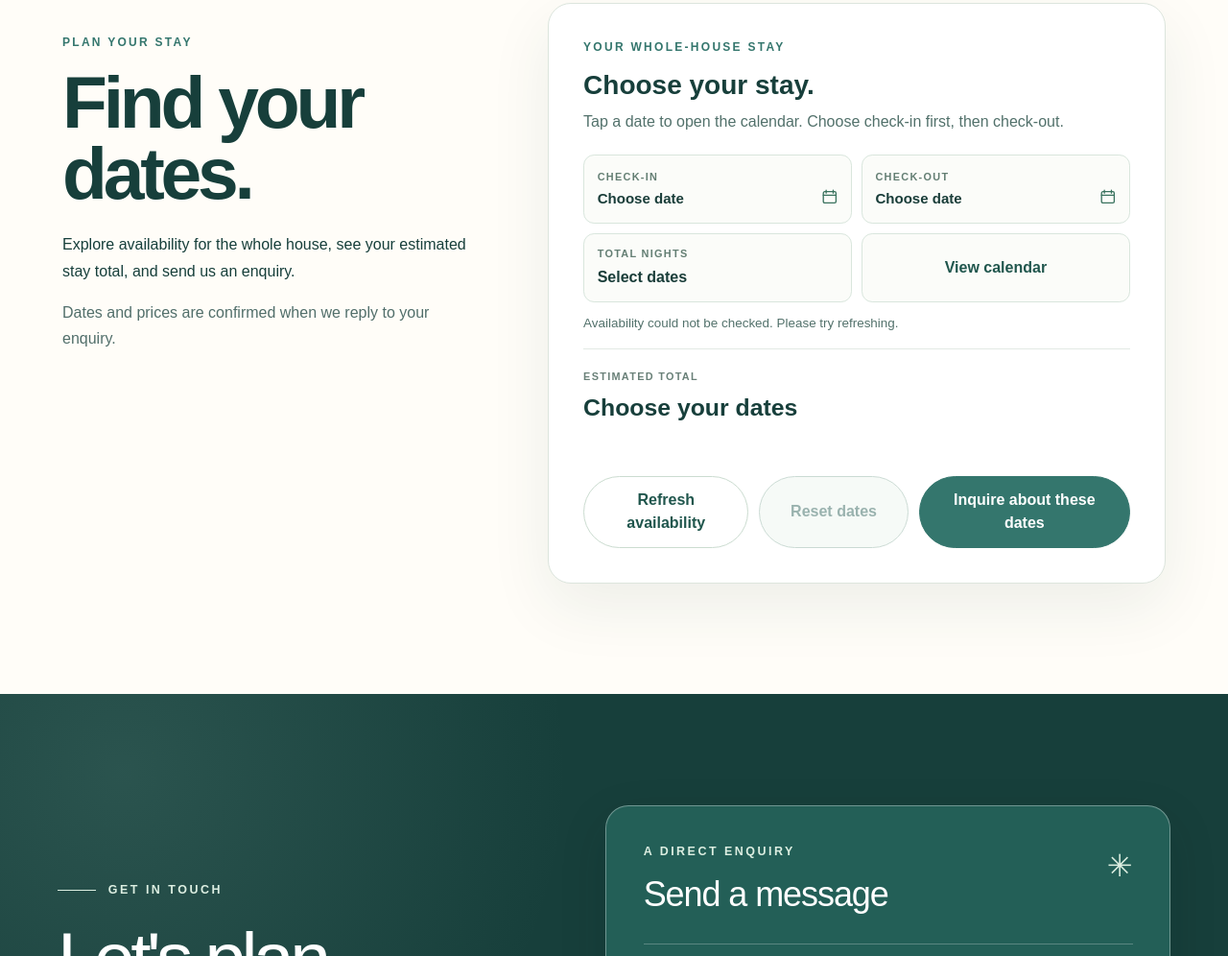
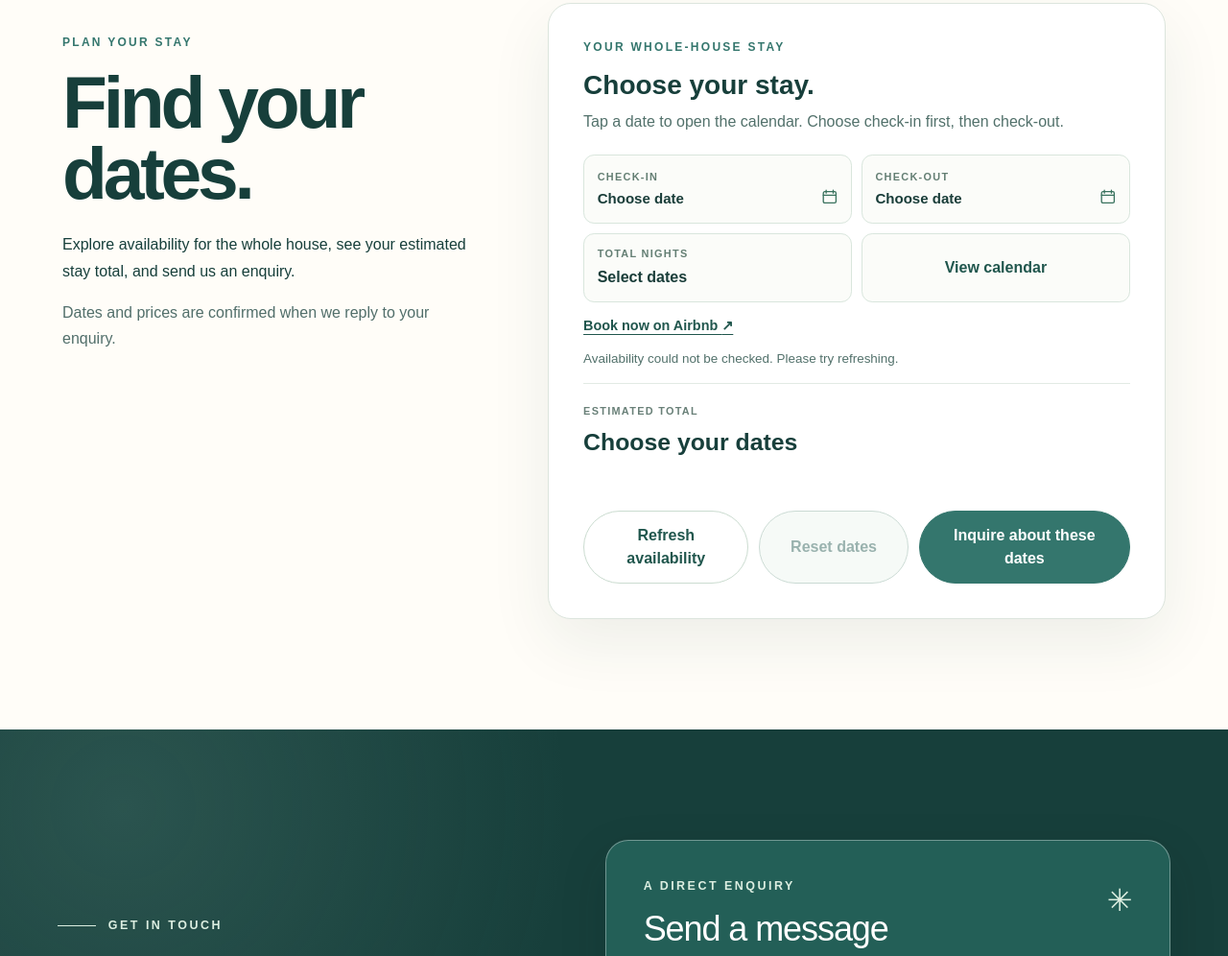
Before and after one commit to Drougan20/AquaHouse, an Astro site: page / in a window 1280 px wide. Shown: the part 5432-6428 px from the top of the page at 96% size. Built offline with nearby package versions, Linux system fonts and the light colour scheme; Astro itself is replaced by a stand-in of ours; no server answers.

Commit message:
Add Airbnb booking link

```diff
--- a/src/components/BookingCalendar.astro
+++ b/src/components/BookingCalendar.astro
@@ -1,3 +1,6 @@
+---
+const airbnbUrl = 'https://www.airbnb.co.za/rooms/1758038818357992538?guests=1&adults=1&s=67&unique_share_id=0596a1c7-c6de-4a90-8421-23219224314f&source_impression_id=p3_1790601392_P3EZNgWFgvnWtyx4';
+---
 <section id="availability" class="booking" aria-labelledby="booking-title">
   <div class="booking-layout">
     <div class="booking-intro">
@@ -116,6 +119,21 @@
           </div>
         </div>
       </div>
+
+            {airbnbUrl ? (
+        <a
+          class="airbnb-link"
+          href={airbnbUrl}
+          target="_blank"
+          rel="noopener noreferrer"
+        >
+          Book now on Airbnb <span aria-hidden="true">↗</span>
+        </a>
+      ) : (
+        <p class="airbnb-link airbnb-link-placeholder">
+          Book now on Airbnb — link coming soon
+        </p>
+      )}
 
       <p id="booking-status" class="booking-status" role="status">
         Loading availability…
@@ -342,6 +360,25 @@
 
   .view-calendar:hover {
     background: #eef6f0;
+  }
+
+    .airbnb-link {
+    display: inline-block;
+    margin-top: 0.9rem;
+    color: #20564d;
+    font-size: 0.9rem;
+    font-weight: 800;
+    text-decoration: underline;
+    text-underline-offset: 0.25em;
+  }
+
+  .airbnb-link:hover {
+    color: #368c71;
+  }
+
+  .airbnb-link-placeholder {
+    color: #637e73;
+    text-decoration: none;
   }
 
   .booking-status {
```
